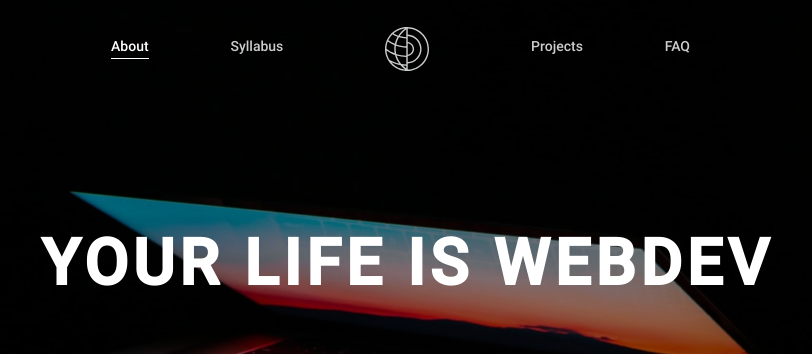
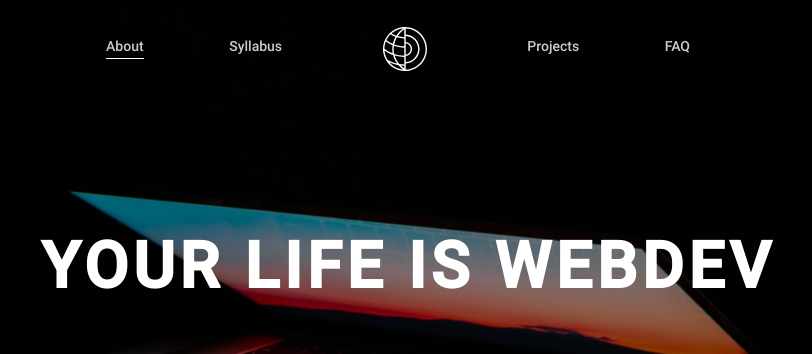
Before and after one commit to Kkasya/webdev, a plain HTML site: page index.html in a window 1280 px wide. Shown: the top 354 px of the page, 394-1206 px from the left. Drawn offline with Linux system fonts and the light colour scheme.

Commit message:
fix: padding header and life

```diff
--- a/index.html
+++ b/index.html
@@ -13,11 +13,11 @@
     <div class="first-screen">
         <div>
             <ul>
-                <li class = "header" id = "active">About</li>
-                <li class = "header" id="syllabus">Syllabus</li>
+                <li class = "header" id = "active"><a href="">About</a></li>
+                <li class = "header" id="syllabus"><a href="">Syllabus</a></li>
                 <li class = "header" id = "logo"></li>
-                <li class = "header" id="project">Projects</li>
-                <li class = "header">FAQ</li>
+                <li class = "header" id="project"><a href="">Projects</a></li>
+                <li class = "header"><a href="">FAQ</a></li>
             </ul>
         </div>
         <div class="life">YOUR LIFE IS WEBDEV</div>
--- a/style.css
+++ b/style.css
@@ -18,15 +18,13 @@ body {
 }
 .header {
     height: 20px;
-    color: #FFFFFF;
-    opacity: 0.8;
     font-family: "Roboto";
     font-size: 14px;
     font-weight: 400;
     margin-top: 38px;
 }
 #active {
-    opacity: 1;
+    opacity: 1.0;
     border-bottom: 1px solid #FFFFFF;
 }
 #logo {
@@ -37,29 +35,38 @@ body {
     margin-top: 3px;
 }
 #project {
-    padding-left: 20px;
+    padding-left: 15px;
 }
 #syllabus {
-    padding-right: 20px;
+    padding-right: 15px;
 }
 ul {
-    margin: 0px 516px 0px 465px;
+    margin: 0px 516px 0px 460px;
     height: 95px;
-
     display: flex;
     justify-content: space-between;
 }
 li {
     list-style-type: none;
 }
+A {
+    text-decoration: none;
+    color: #FFFFFF;
+    opacity: 0.8;
+}
+A:hover {
+    color: #FFFFFF;
+    opacity: 1.0;
+    border-bottom: 1px solid #FFFFFF;
+}
 
 .life {
     height: 75px;
-    margin: 131px 0px 0px 435px;
+    margin: 134px 0px 0px 435px;
     color: #FFFFFF;
     font-family: Roboto;
     font-style: normal;
     font-weight: 700;
     font-size: 64px;
-    letter-spacing: 4.6px;
+    letter-spacing: 4.7px;
 }
```
